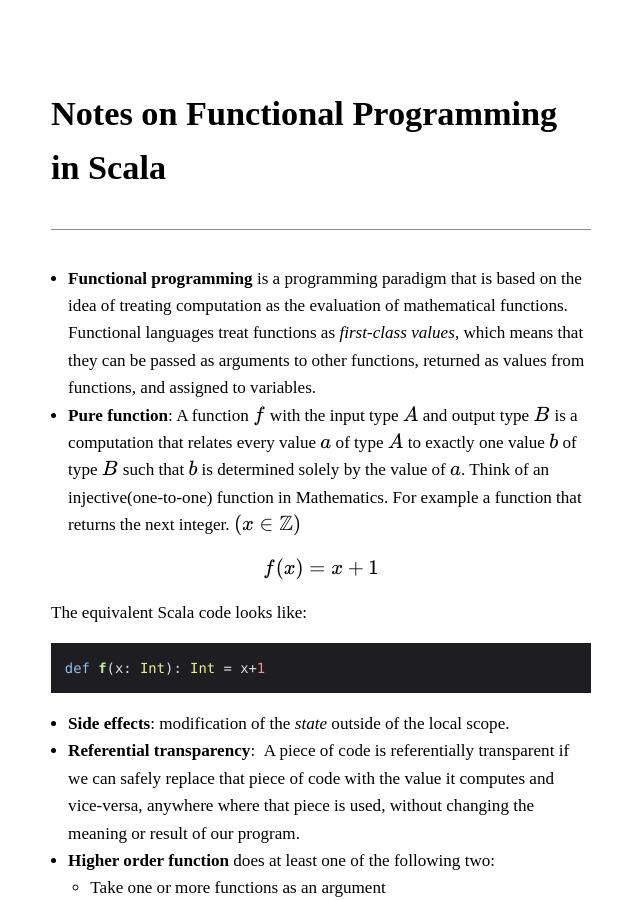
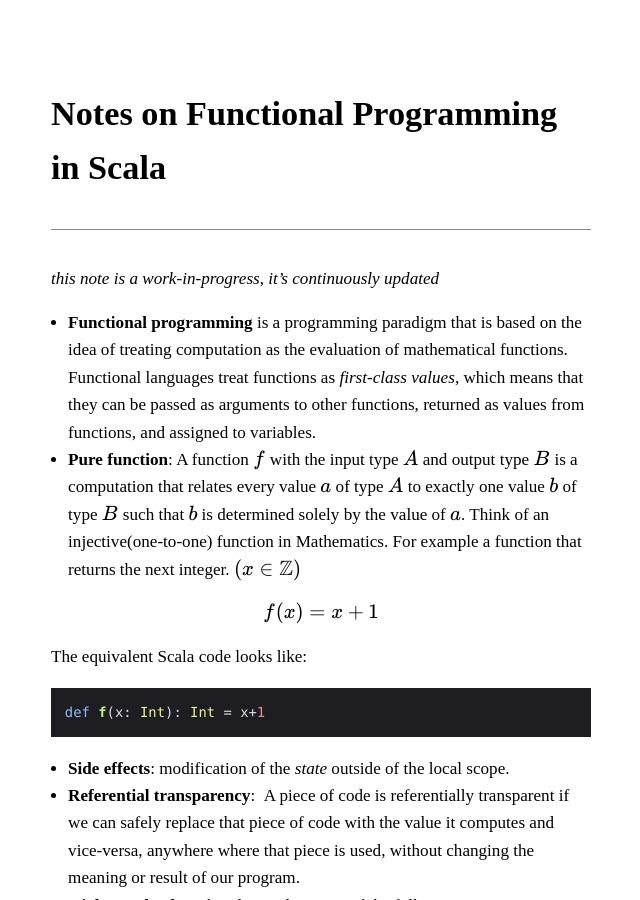
Before and after one commit to anshulxyz/anshulxyz.github.io, a Jekyll site: the page built from _posts/2022-12-01-fp-scala.md, in a window 1280 px wide and 900 px high. Shown: the whole window, without its empty margins (319-959 px from the left). Built offline with Jekyll 4.4.1, drawn with Linux system fonts in a browser that asks for light colours; nearby versions of some CDN libraries.

Commit message:
Add WIP note to fp-scala post

```diff
--- a/_posts/2022-12-01-fp-scala.md
+++ b/_posts/2022-12-01-fp-scala.md
@@ -9,6 +9,8 @@
 syntax: True
 tags: scala functional publish
 ---
+
+_this note is a work-in-progress, it's continuously updated_
 
 - **Functional programming** is a programming paradigm
   that is based on the idea of treating computation as the evaluation of
```
